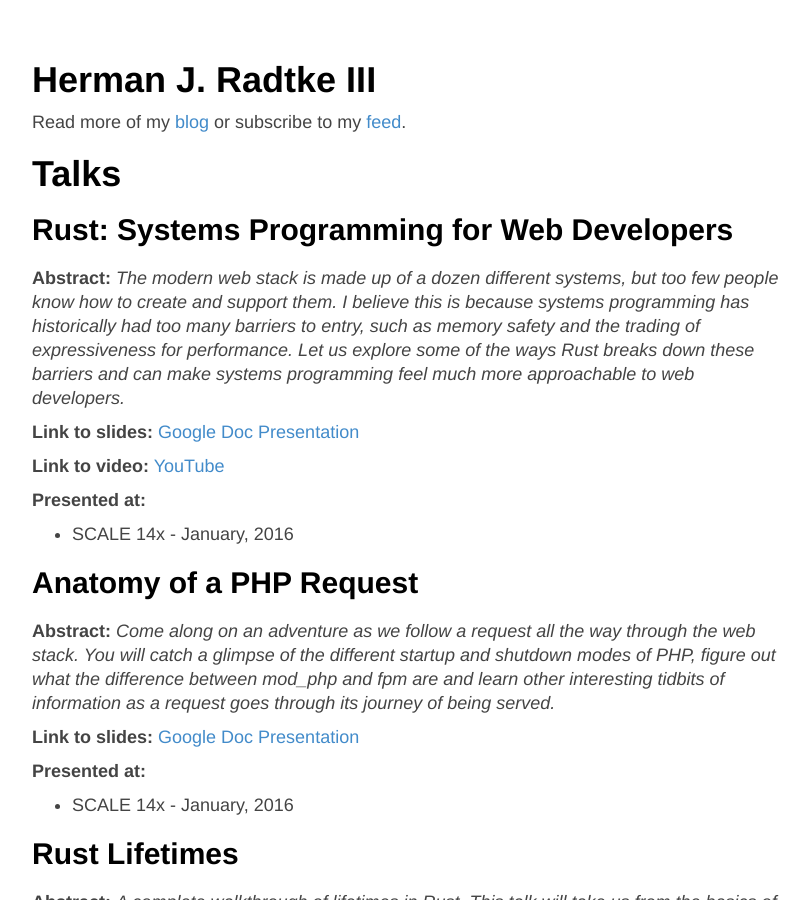
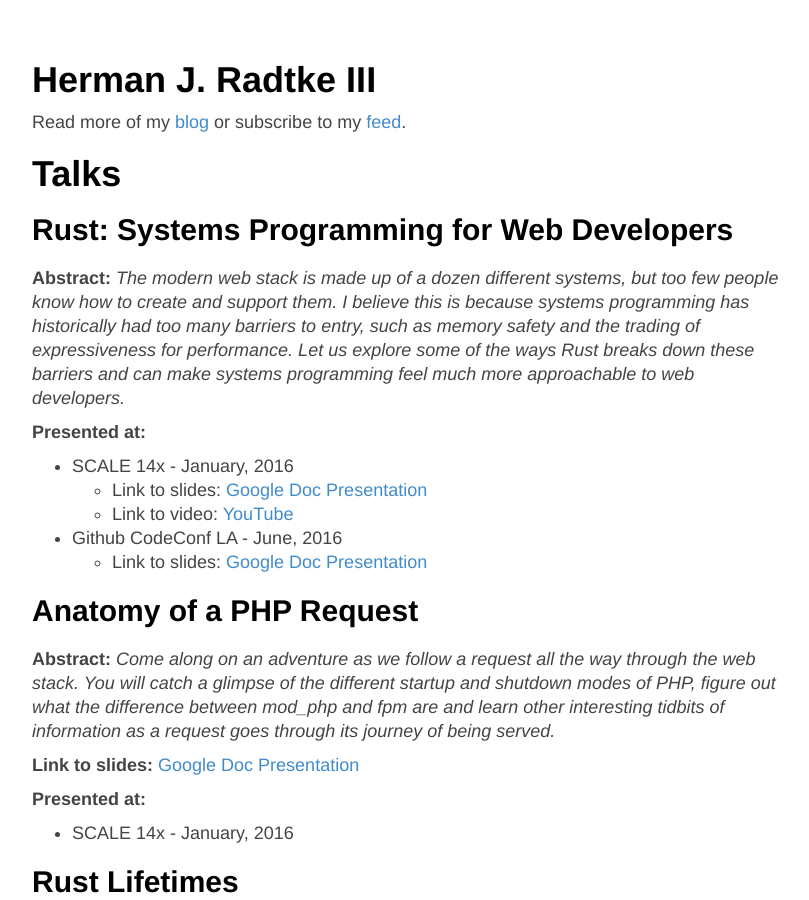
Before and after one commit to hjr3/hjr3.github.io, a Jekyll site: the page built from talks.md, in a window 1280 px wide and 900 px high. Shown: the whole window, without its empty margins (233-1042 px from the left). Built offline with Jekyll 4.4.1, drawn with Linux system fonts in a browser that asks for light colours.

Commit message:
Updated with CodeConf LA talk

```diff
--- a/talks.md
+++ b/talks.md
@@ -11,13 +11,13 @@ title: Talks
 
 **Abstract:** _The modern web stack is made up of a dozen different systems, but too few people know how to create and support them. I believe this is because systems programming has historically had too many barriers to entry, such as memory safety and the trading of expressiveness for performance. Let us explore some of the ways Rust breaks down these barriers and can make systems programming feel much more approachable to web developers._
 
-**Link to slides:** [Google Doc Presentation](https://docs.google.com/presentation/d/1jfyzgeVrwDbN6MgVPpIIj7NHFMHoQ4HuqxbNhIWUqUg/edit?usp=sharing)
-
-**Link to video:** [YouTube](https://www.youtube.com/watch?v=1MRY6s7vm-0&feature=youtu.be&t=1h36m30s)
-
 **Presented at:**
 
    * SCALE 14x - January, 2016
+      * Link to slides: [Google Doc Presentation](https://docs.google.com/presentation/d/1jfyzgeVrwDbN6MgVPpIIj7NHFMHoQ4HuqxbNhIWUqUg/edit?usp=sharing)
+      * Link to video: [YouTube](https://www.youtube.com/watch?v=1MRY6s7vm-0&feature=youtu.be&t=1h36m30s)
+   * Github CodeConf LA - June, 2016
+      * Link to slides: [Google Doc Presentation](https://docs.google.com/presentation/d/1-dp0pwvo3r1T8KyEPPC8wkuCLGL7CdbvlKj4Mjzx7m0/edit?usp=sharing)
 
 ## Anatomy of a PHP Request
 
```
